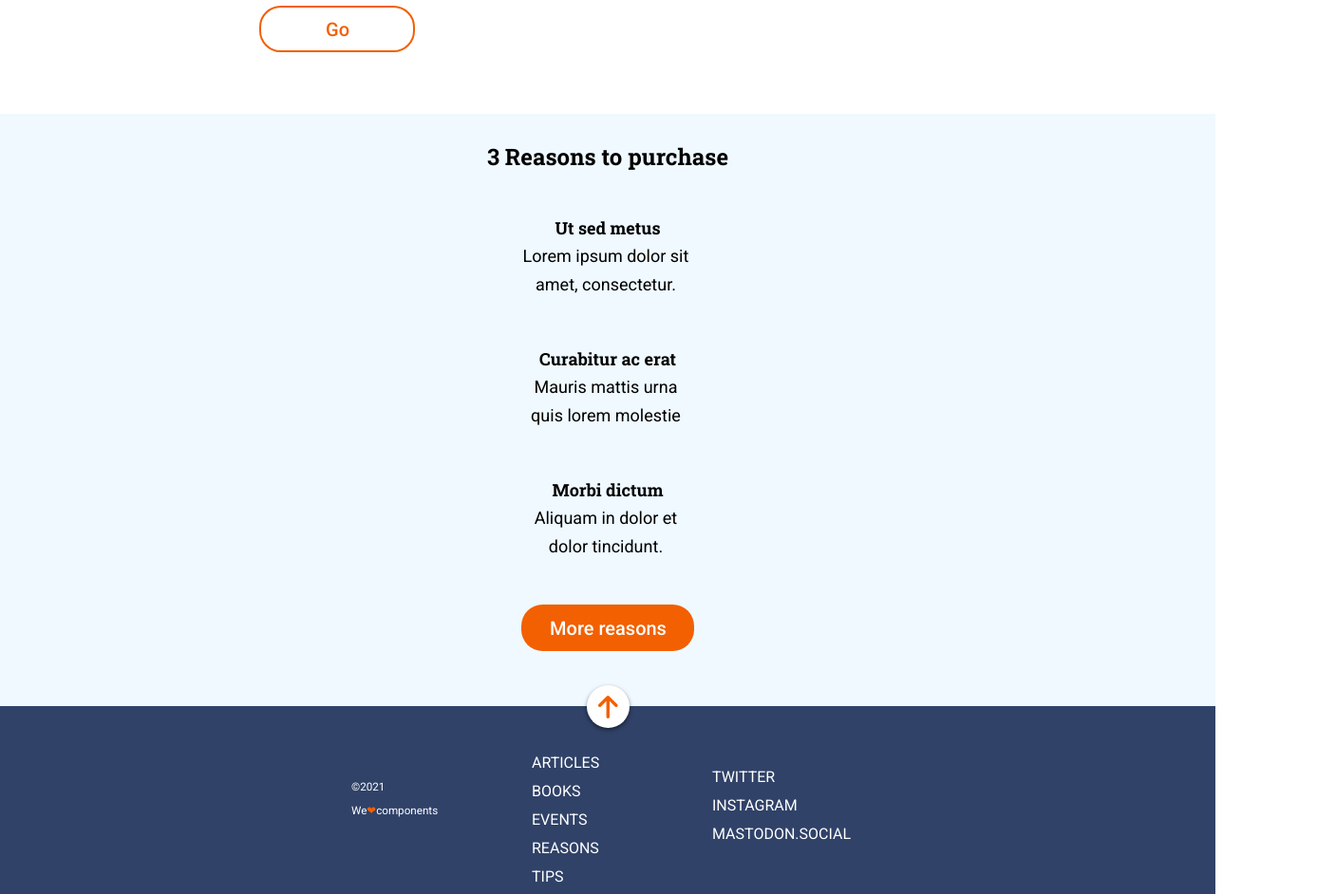
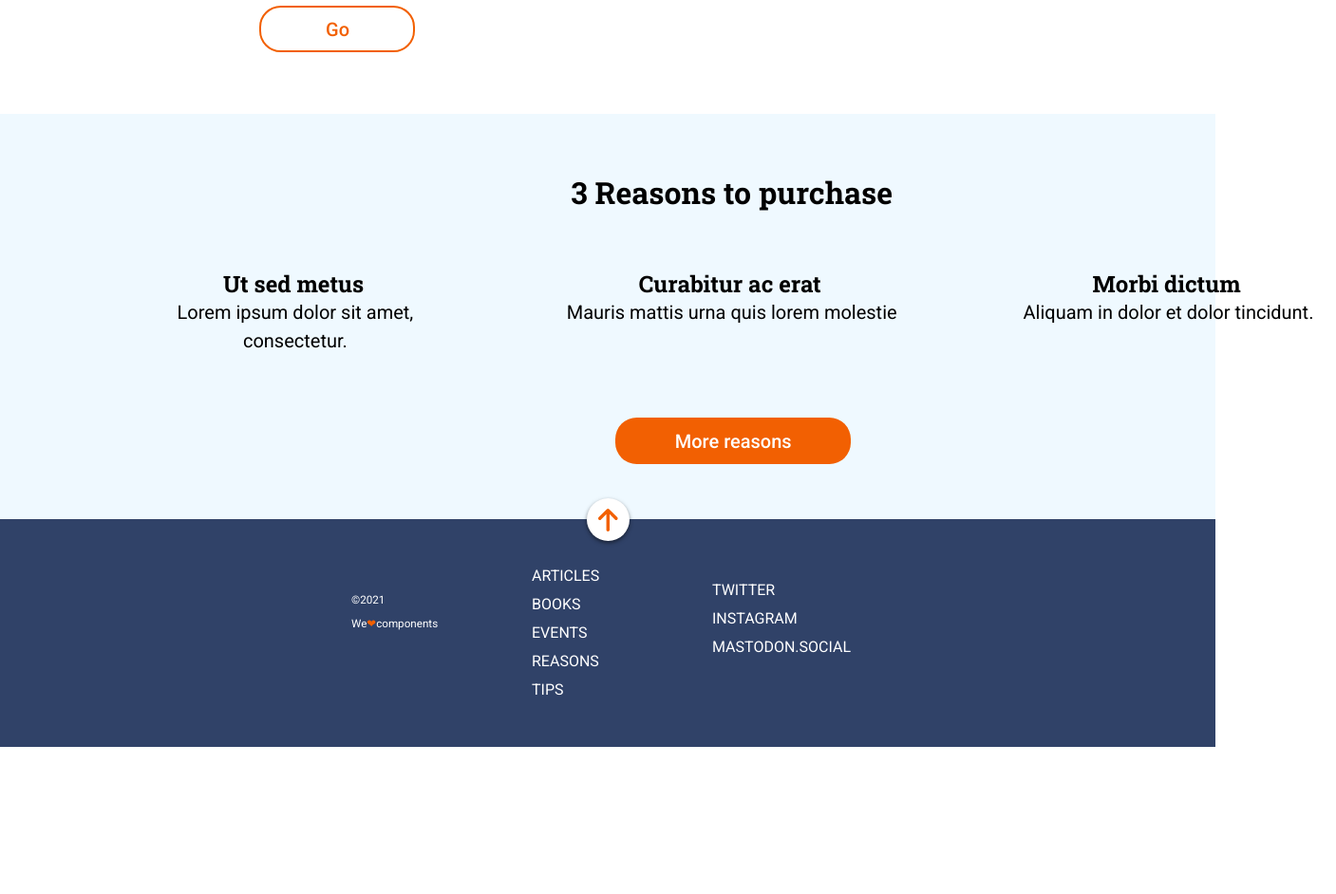
Before and after one commit to crisgruiz/modulo-1-evaluacion-final-crisgruiz, a website: page src/html/index.html in a window 1280 px wide. Shown: the part 1040-1982 px from the top of the page at 95% size, 1407 px wide, since content can reach past the window. After the commit the page ends 1827 px from the top, so only its background shows below. Drawn offline with nearby package versions, Linux system fonts and the light colour scheme; files that its build step writes are made by us from their sources; files whose address does not match are found by name.

Commit message:
Update github docs

```diff
--- a/src/scss/layout/_description.scss
+++ b/src/scss/layout/_description.scss
@@ -1,4 +1,5 @@
 .description {
+  width: 100%;
   height: 376px;
   padding: 30px 15px 45px;
   background-color: $color-description;
--- a/src/scss/layout/_reasons.scss
+++ b/src/scss/layout/_reasons.scss
@@ -1,5 +1,6 @@
 .reasons {
   height: 624px;
+  width: 100%;
   padding: 30px 15px 60px;
   background-color: $color-reasons;
   display: grid;
@@ -10,6 +11,19 @@
   @include normal-text() {
   }
   text-align: center;
+  @include tablet() {
+    height: 397px;
+    padding: 30px 39px 60px 39px;
+    display: grid;
+    grid-template-columns: repeat(3, 1fr);
+    grid-template-rows: repeat(3, 1fr);
+    justify-items: center;
+    align-items: center;
+  }
+  @include desktop() {
+    height: 427px;
+    padding: 60px 84px 60px 81px;
+  }
   &__title {
     height: 30px;
     font-family: $font-titles;
@@ -18,6 +32,17 @@
     line-height: 1.25;
     color: $color-main-text;
     grid-column: 2 / 3;
+    @include tablet() {
+      height: 45px;
+      font-size: 26px;
+      line-height: 1.73;
+      grid-column: 1 / 4;
+      grid-row: 1 / 2;
+    }
+    @include desktop() {
+      font-size: 32px;
+      line-height: 1.41;
+    }
   }
   &__items {
     margin: 45px 53px 0;
@@ -30,6 +55,15 @@
       font-family: $font-titles;
       font-size: 18px;
       font-weight: bold;
+      @include tablet() {
+        width: 210px;
+        font-size: 24px;
+        line-height: 1.25;
+        margin: 14px 0px 0 0;
+      }
+      @include desktop() {
+        width: 350px;
+      }
     }
     &--text {
       width: 180px;
@@ -37,11 +71,43 @@
       font-family: $font-text;
       font-size: 18px;
       font-weight: normal;
+      @include tablet() {
+        width: 212.3px;
+        height: 68px;
+        font-size: 20px;
+        line-height: 1.5;
+      }
+      @include desktop() {
+        width: 353.8px;
+      }
+    }
+    &--item1 {
+      @include tablet() {
+        grid-column: 1 / 2;
+        grid-row: 2 / 3;
+      }
+    }
+    &--item2 {
+      @include tablet() {
+        grid-column: 2 / 3;
+        grid-row: 2 / 3;
+      }
+    }
+    &--item3 {
+      @include tablet() {
+        grid-column: 3 / 4;
+        grid-row: 2 / 3;
+      }
     }
   }
   &__bottom {
     margin: 45px 53px 0;
     grid-column: 2 / 3;
+    @include tablet() {
+      margin: 60px 27px 0 29px;
+      grid-row: 3 / 4;
+    }
+
     &--text {
       height: 45px;
       font-family: $font-text;
@@ -53,6 +119,12 @@
       border-radius: 22.5px;
       background-color: $color-botton;
       padding: 12.5px 29.5px 12.5px 30.5px;
+      @include tablet() {
+        padding: 12.5px 42.5px 12.5px 43.5px;
+      }
+      @include desktop() {
+        padding: 12.5px 62px 12.5px 63px;
+      }
     }
   }
 }
```
Also changed, not shown: docs/assets/css/main.css, docs/index.html (indentation only), src/html/partials/footer.html (indentation only).
